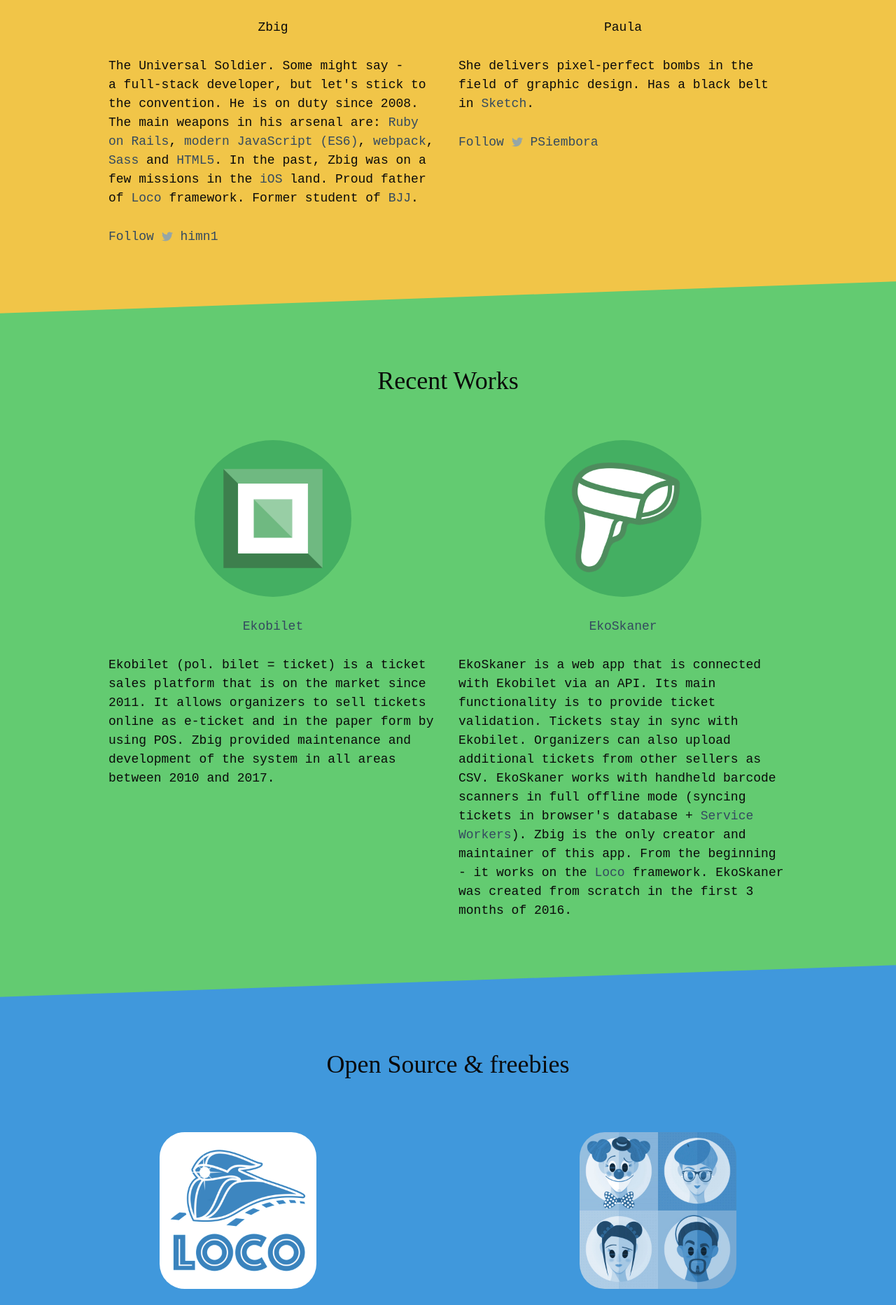
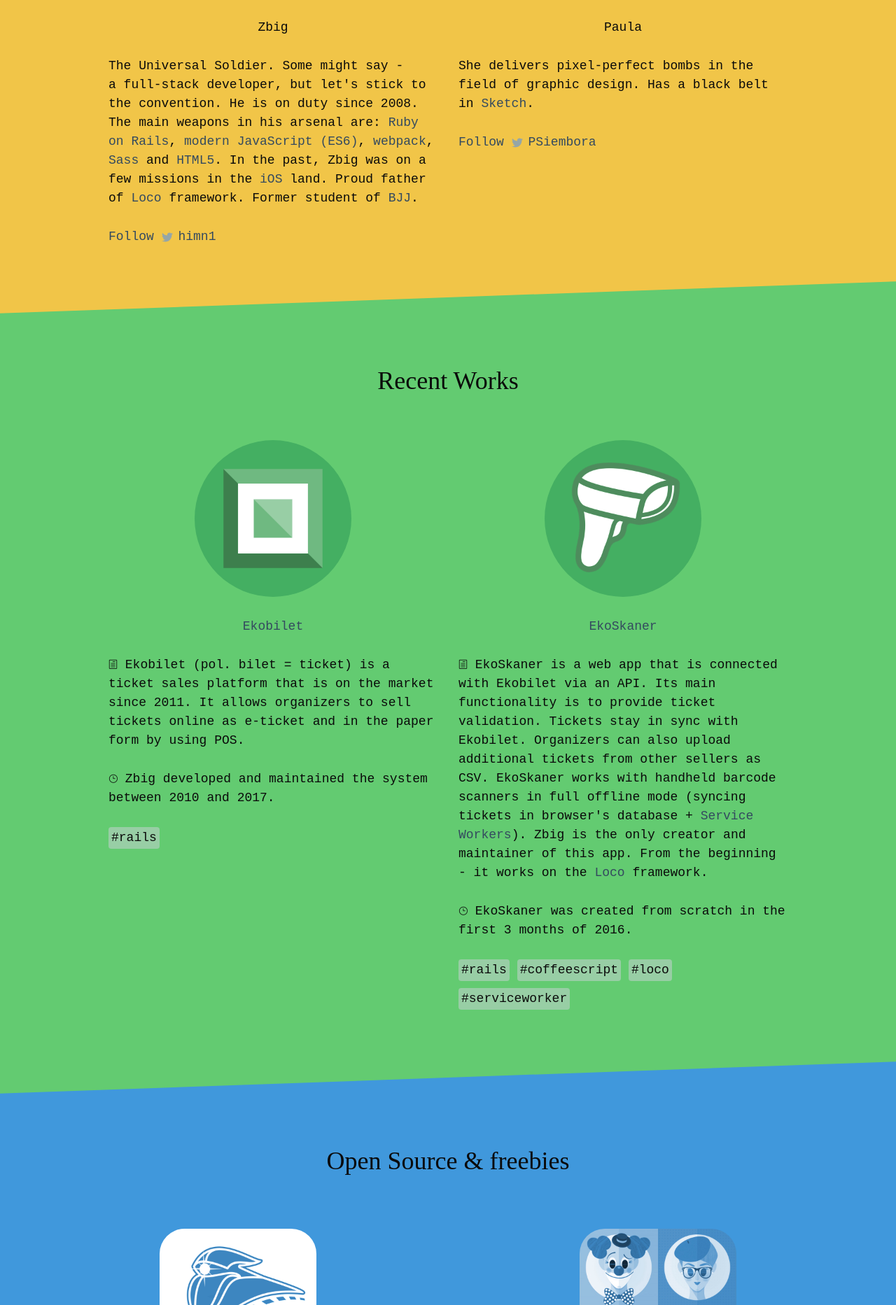
Before and after one commit to artofcodelabs/artofcodelabs.github.io, a Jekyll site: the page built from index.html, in a window 1280 px wide. Shown: the part 1453-3318 px from the top of the page at 70% size. Built offline with Jekyll 4.4.1, drawn with Linux system fonts in a browser that asks for light colours; some web fonts are replaced.

Commit message:
Tags
* Tags

* UI

```diff
--- a/_includes/index/third_page.html
+++ b/_includes/index/third_page.html
@@ -15,9 +15,14 @@
             <a href='http://ekobilet.pl' target="_blank" rel="noopener noreferrer" class='alt'>Ekobilet</a>
           </p>
           <p class='align-left'>
-            Ekobilet (pol. bilet = ticket) is a ticket sales platform that is on the market since 2011.
+            <span aria-hidden="true" class="icon icon_document_alt"></span>&nbsp;Ekobilet (pol. bilet = ticket) is a ticket sales platform that is on the market since 2011.
             It allows organizers to sell tickets online as e-ticket and in the paper form by using POS.
-            Zbig provided maintenance and development of the system in all areas between 2010 and 2017.
+          </p>
+          <p class='align-left'>
+            <span aria-hidden="true" class="icon icon_clock_alt"></span>&nbsp;Zbig developed and maintained the system between 2010 and 2017.
+          </p>
+          <p class='align-left'>
+            <span class='tag'>#rails</span>
           </p>
           <hr class='show-for-small-only'>
         </div>
@@ -30,11 +35,17 @@
             <a href='http://skaner.ekobilet.pl' target="_blank" rel="noopener noreferrer" class='alt'>EkoSkaner</a>
           </p>
           <p class='align-left'>
-            EkoSkaner is a web app that is connected with Ekobilet via an API.
+            <span aria-hidden="true" class="icon icon_document_alt"></span>&nbsp;EkoSkaner is a web app that is connected with Ekobilet via an API.
             Its main functionality is to provide ticket validation. Tickets stay in sync with Ekobilet.
             Organizers can also upload additional tickets from other sellers as CSV.
             EkoSkaner works with handheld barcode scanners in full offline mode (syncing tickets in browser's database + <a href='https://developer.mozilla.org/en-US/docs/Web/API/Service_Worker_API/Using_Service_Workers' target="_blank" rel="noopener noreferrer" class='alt'>Service Workers</a>). Zbig is the only creator and maintainer of this app. From the beginning - it works on the <a href='https://github.com/locoframework' target="_blank" rel="noopener noreferrer" class='alt'>Loco</a> framework.
-            EkoSkaner was created from scratch in the first 3 months of 2016.
+          </p>
+          <p class='align-left'>
+            <span aria-hidden="true" class="icon icon_clock_alt"></span>&nbsp;EkoSkaner was created from scratch in the first 3 months of 2016.
+          </p>
+          <p class='align-left'>
+            <span class='tag'>#rails</span> <span class='tag'>#coffeescript</span>
+            <span class='tag'>#loco</span> <span class='tag'>#serviceworker</span>
           </p>
           <hr class='show-for-small-only'>
         </div>
```
Also changed, not shown: _src/css/_base.scss (+11 -11 lines), _src/css/_main.scss (+12 -0 lines), assets/application.css, 1 other file.
